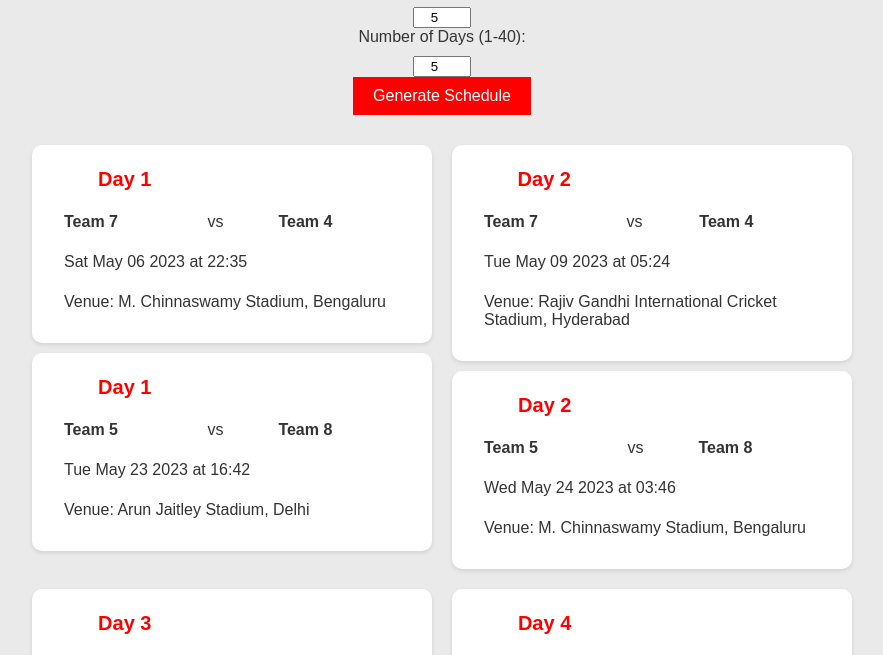
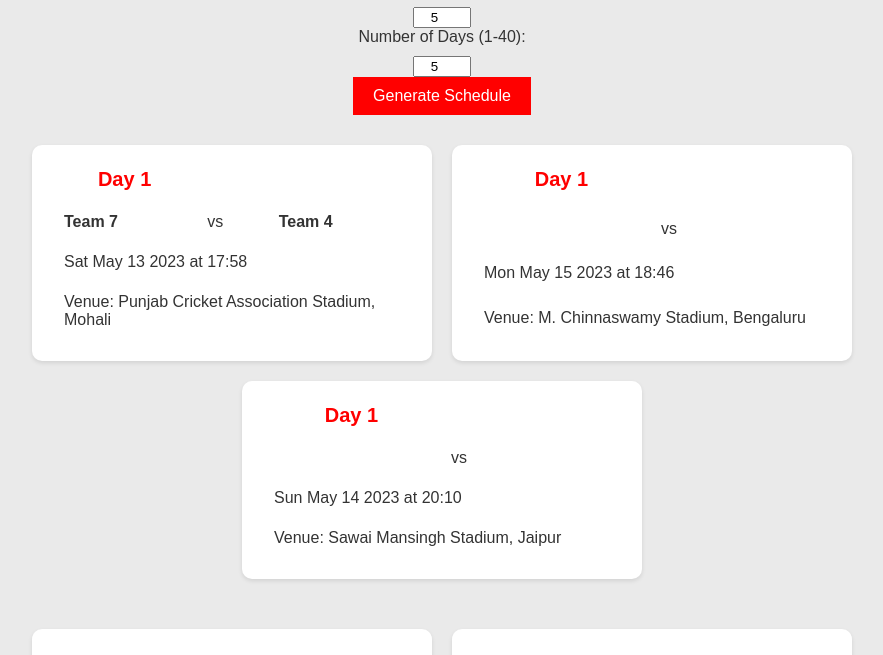
Before and after one commit to chirag7023/tournament, a plain HTML site: page index.html in a window 1280 px wide. Both pictures are taken after typing "5", "5" into the empty fields and a click on the input "Generate Schedule". Shown: the part 127-782 px from the top of the page, without its empty margins (198-1081 px from the left). Drawn offline with Linux system fonts and the light colour scheme.

Commit message:
chaneg is so imp

```diff
--- a/index.html
+++ b/index.html
@@ -89,6 +89,18 @@
     .venue {
       font-size: 14px;
     }
+
+    /* Additional CSS styles for better visualization */
+    .day-container {
+      display: flex;
+      flex-wrap: wrap;
+      justify-content: center;
+      margin-bottom: 30px;
+    }
+
+    .day-container .schedule-table {
+      margin: 10px;
+    }
   </style>
 </head>
 <body>
@@ -110,9 +122,9 @@
     <div id="schedule" class="schedule-container"></div>
   </div>
 
+  <!-- JavaScript code -->
   <script>
     // JavaScript code
-
     // Function to generate an array of random team names
     function getRandomTeamNames(numTeams) {
       var teamNames = [
@@ -172,7 +184,7 @@
       return venues[randomIndex];
     }
 
-    // Main function to generate the tournament schedule
+    // Main function to generate the tournament schedule with eliminator, semifinals, and final
     function generateSchedule() {
       var numTeams = parseInt(document.getElementById("num-teams").value);
       var numDays = parseInt(document.getElementById("num-days").value);
@@ -193,18 +205,20 @@
       // Calculate the number of matches per day
       var matchesPerDay = Math.floor(numTeams / 2);
 
-      // Generate the matches for each day
-      for (var i = 0; i < numDays; i++) {
-        // Create a container for each day
-        var dayContainer = document.createElement("div");
-        dayContainer.classList.add("day-container");
+      // Number of rounds required for elimination
+      var rounds = Math.ceil(Math.log2(numTeams));
 
-        // Create tables for matches on this day
-        for (var j = 0; j < matchesPerDay; j++) {
+      // Generate the elimination matches
+      var matches = [];
+
+      for (var i = 0; i < rounds; i++) {
+        var roundMatches = [];
+        var teamsRemaining = numTeams;
+
+        for (var j = 0; j < teamsRemaining; j += 2) {
           var teamIndex1 = j;
-          var teamIndex2 = numTeams - j - 1;
+          var teamIndex2 = j + 1;
 
-          // Create a match object with random date, time, and venue
           var match = {
             team1: teamNames[teamIndex1],
             team2: teamNames[teamIndex2],
@@ -213,7 +227,27 @@
             venue: getRandomVenue()
           };
 
-          // Create a table to display the match details
+          roundMatches.push(match);
+        }
+
+        matches.unshift(roundMatches);
+
+        // Prepare the next round's teams
+        teamNames = roundMatches.map(match => match.winner || match.team1);
+      }
+
+      // Generate the matches for each day
+      for (var i = 0; i < numDays; i++) {
+        // Create a container for each day
+        var dayContainer = document.createElement("div");
+        dayContainer.classList.add("day-container");
+
+        // Create tables for matches on this day
+        var roundMatches = matches[i];
+
+        for (var j = 0; j < roundMatches.length; j++) {
+          var match = roundMatches[j];
+
           var table = document.createElement("table");
           table.classList.add("schedule-table");
 
```
